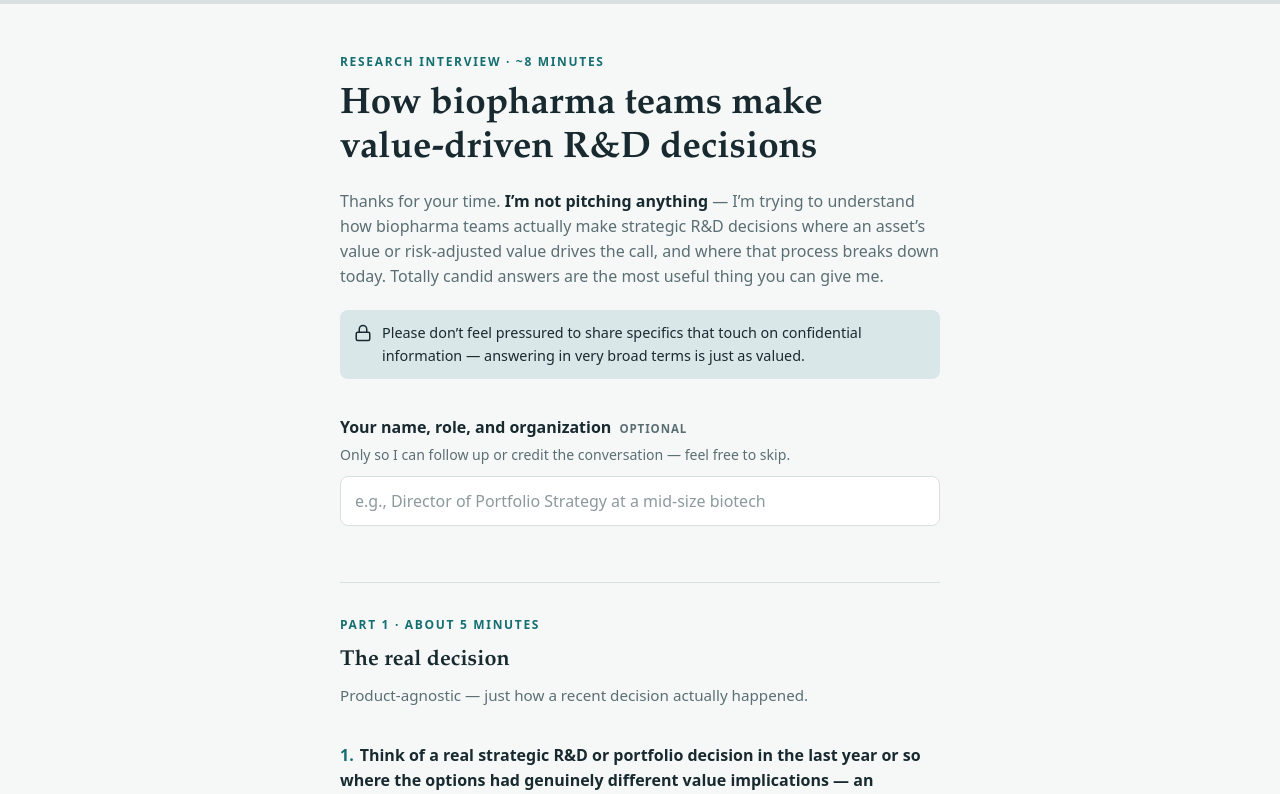
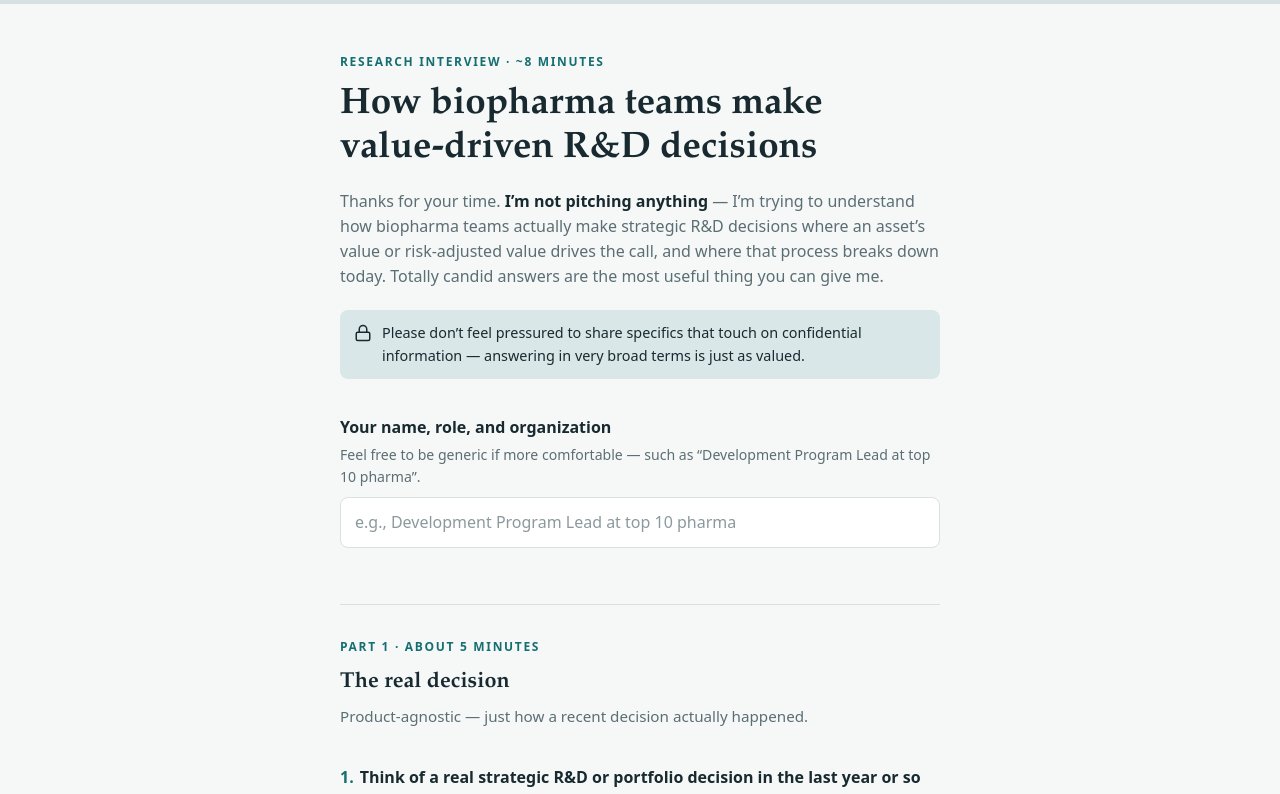
Before and after one commit to agad212/drug-valuation-platform, a Next.js app: page /survey in a window 1280 px wide. Shown: the top 794 px of the page. Built offline with nearby package versions, Linux system fonts and the light colour scheme; a web font is replaced by a local one.

Commit message:
Survey: require name/role/org (generic OK, with hint + example), mark referral question 11 optional

```diff
--- a/lib/survey-questions.ts
+++ b/lib/survey-questions.ts
@@ -25,9 +25,8 @@ export const SURVEY_QUESTIONS: SurveyQuestion[] = [
     label: "Your name, role, and organization",
     short: "Name / role / organization",
     kind: "text",
-    optional: true,
-    placeholder: "e.g., Director of Portfolio Strategy at a mid-size biotech",
-    hint: "Only so I can follow up or credit the conversation — feel free to skip.",
+    placeholder: "e.g., Development Program Lead at top 10 pharma",
+    hint: "Feel free to be generic if more comfortable — such as “Development Program Lead at top 10 pharma”.",
     part: 0,
   },
   {
@@ -122,6 +121,7 @@ export const SURVEY_QUESTIONS: SurveyQuestion[] = [
       "Who else in the organization feels this pain most directly — portfolio strategy, finance, BD, commercial, clinical development, someone else? Is there someone you think I should speak with to understand this workflow better?",
     short: "Who else feels this pain / referrals",
     kind: "textarea",
+    optional: true,
     part: 2,
   },
 ];
--- a/pages/survey.tsx
+++ b/pages/survey.tsx
@@ -47,6 +47,14 @@ export default function SurveyPage() {
     if (!hasAny) {
       setErrorMsg("Please answer at least one question first.");
       setStatus("error");
+      return;
+    }
+    if (!(answers.q0 || "").trim()) {
+      setErrorMsg("Please fill in your name, role, and organization at the top — generic is fine.");
+      setStatus("error");
+      const el = document.getElementById("q0");
+      el?.scrollIntoView({ behavior: "smooth", block: "center" });
+      (el as HTMLInputElement | null)?.focus({ preventScroll: true });
       return;
     }
     setStatus("sending");
```
